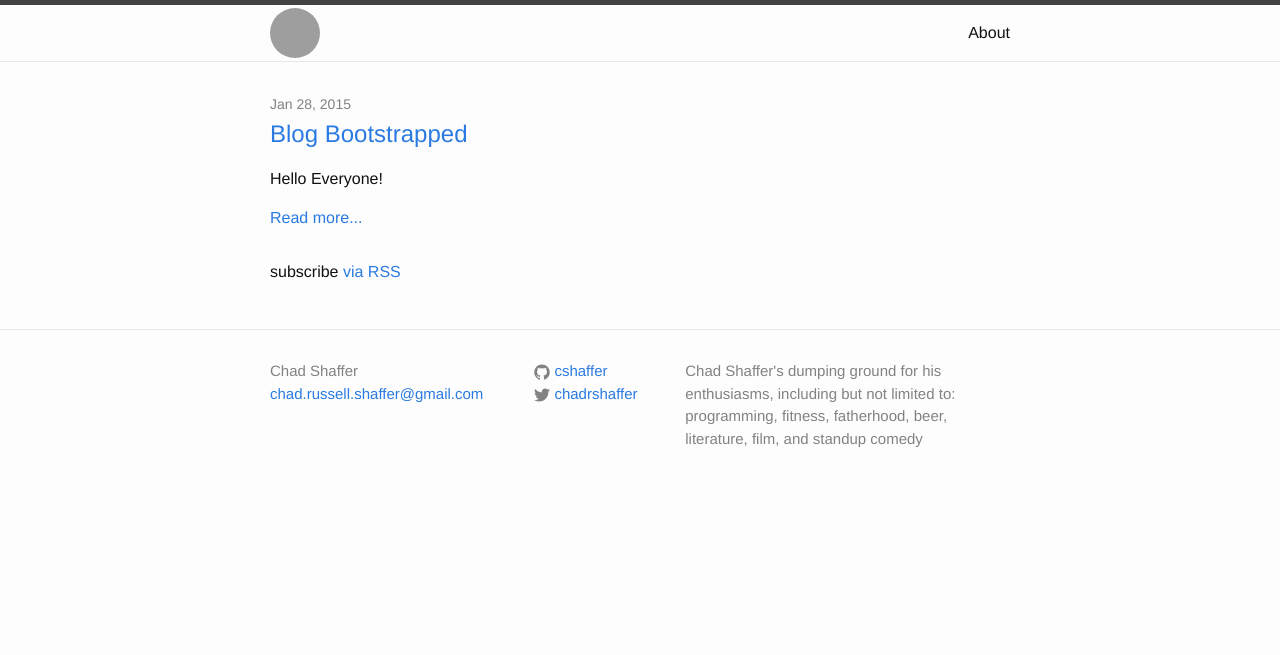
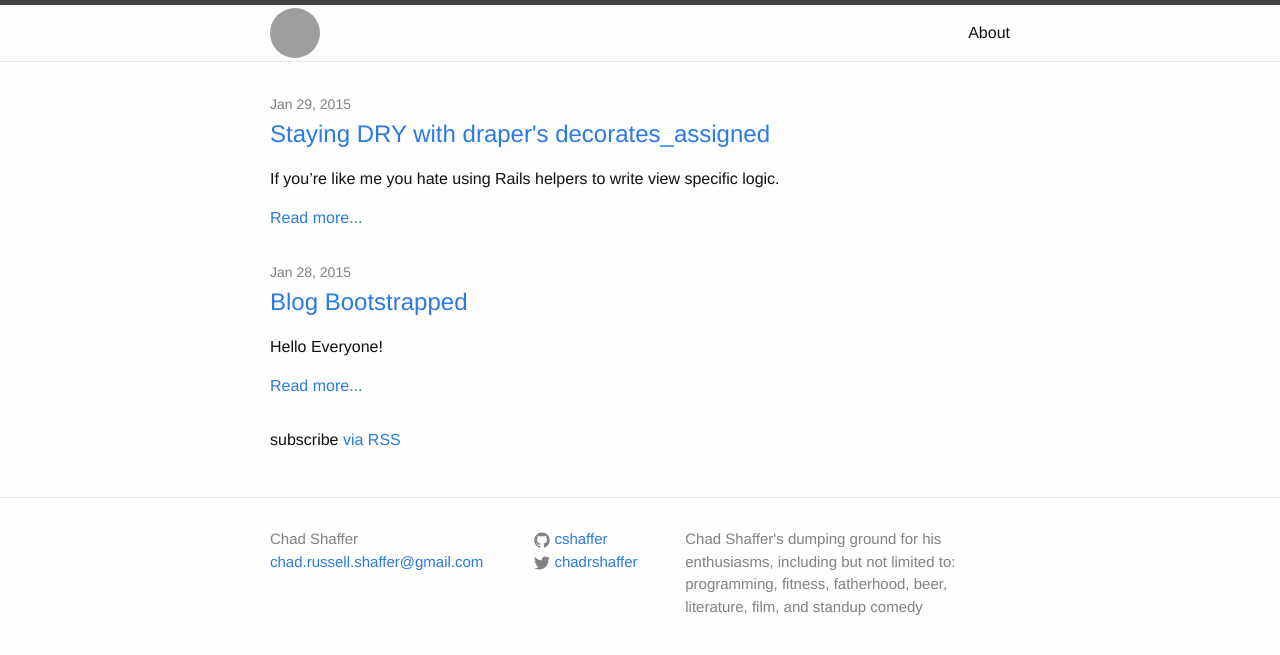
Before and after one commit to cshaffer/cshaffer.github.io, a Jekyll site: the page built from index.html, in a window 1280 px wide. Shown: the top 655 px of the page. Built offline with Jekyll 4.4.1, drawn with Linux system fonts in a browser that asks for light colours; the list of posts is cut into pages by our own code; some of the changed lines change nothing that is shown; grey boxes are pictures that could not be loaded.

Commit message:
Draper decorates_assigned post

```diff
--- /dev/null
+++ b/_posts/2015-01-29-draper-decorates-assigned.md
@@ -0,0 +1,73 @@
+---
+layout: post
+title: "Staying DRY with draper's decorates_assigned"
+date: 2015-01-29 16:37:00
+tags: ruby rails draper DRY
+---
+If you're like me you hate using Rails helpers to write view specific logic.
+
+Also, if you're like me, you use the [draper gem][draper] to alleviate this
+hatred.
+
+In the [README][draper-readme] there is some wise advice to hold off on
+decorating your objects until the last minute, since the whole purpose
+of decorating them is to add some sweet methods to use in your view.
+
+Because of this, if you're like me, you were repeating yourself all over your
+controllers by explicitly decorating the same model in each action like
+this:
+
+{% highlight ruby %}
+# app/controllers/widgets_controller.rb
+def show
+  @widget = Widget.find(params[:id]).decorate
+  respond_with(@widget)
+end
+
+def create
+  @widget = Widget.new(widget_params)
+  @widget.save
+  @widget = @widget.decorate
+  respond_with(@widget)
+end
+
+def update
+  @widget = Widget.find(params[:id])
+  @widget.update_attributes(widget_params)
+  @widget = @widget.decorate
+  respond_with(@widget)
+end
+{% endhighlight %}
+
+Silly me, I should have kept reading the draper documentation and got to
+the part about `decorates_assigned` which would instead let me do this:
+
+{% highlight ruby %}
+# app/controllers/widgets_controller.rb
+decorates_assigned :widget
+
+def show
+  @widget = Widget.find(params[:id])
+  respond_with(@widget)
+end
+
+def create
+  @widget = Widget.new(widget_params)
+  @widget.save
+  respond_with(@widget)
+end
+
+def update
+  @widget = Widget.find(params[:id])
+  @widget.update_attributes(widget_params)
+  respond_with(@widget)
+end
+{% endhighlight %}
+
+With the added benefit of being a little more ecapsulation friendly by
+not directly accessing the instance variable `@widget` in my views.
+
+If you're like me, you _might_ have learned your lesson.
+
+[draper]: https://github.com/drapergem/draper
+[draper-readme]: https://github.com/drapergem/draper#when-to-decorate-objects
```
Also changed, not shown: _posts/2015-01-28-blog-bootstrapped.md (+6 -4 lines).
